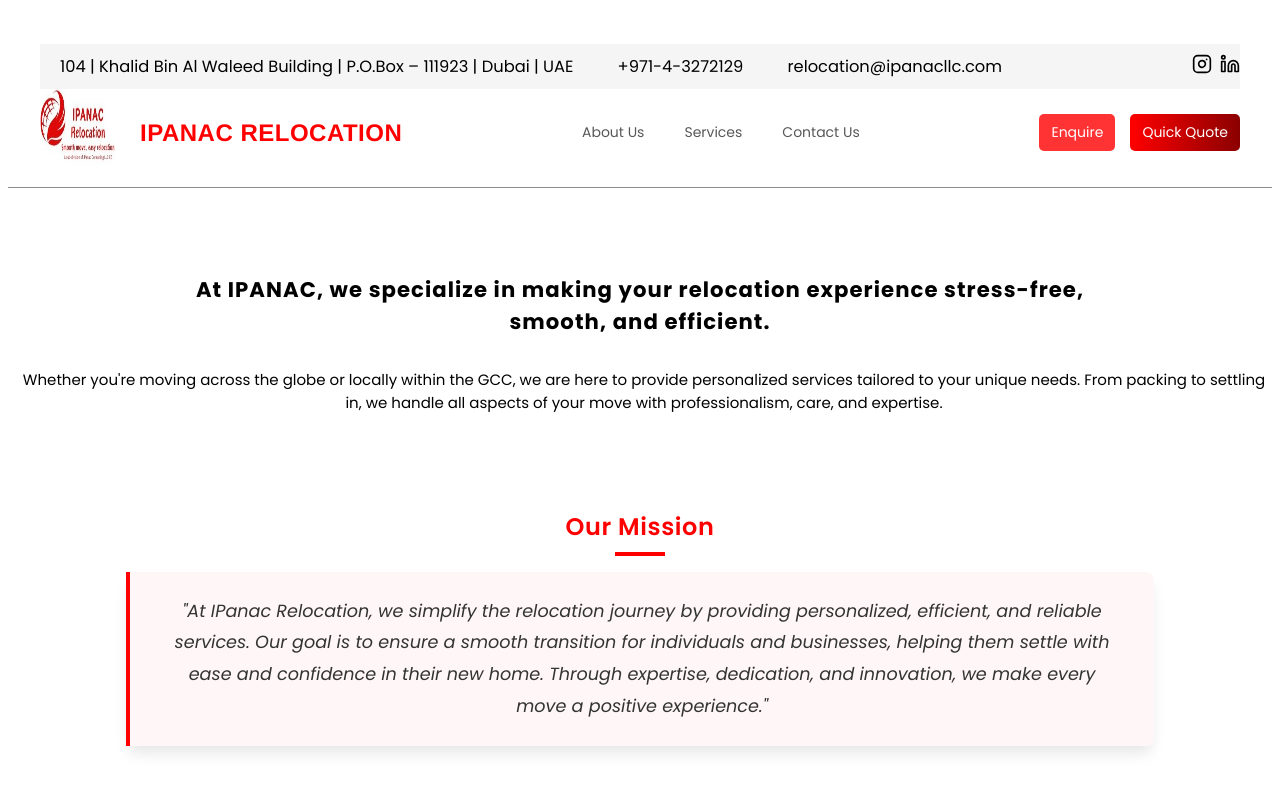
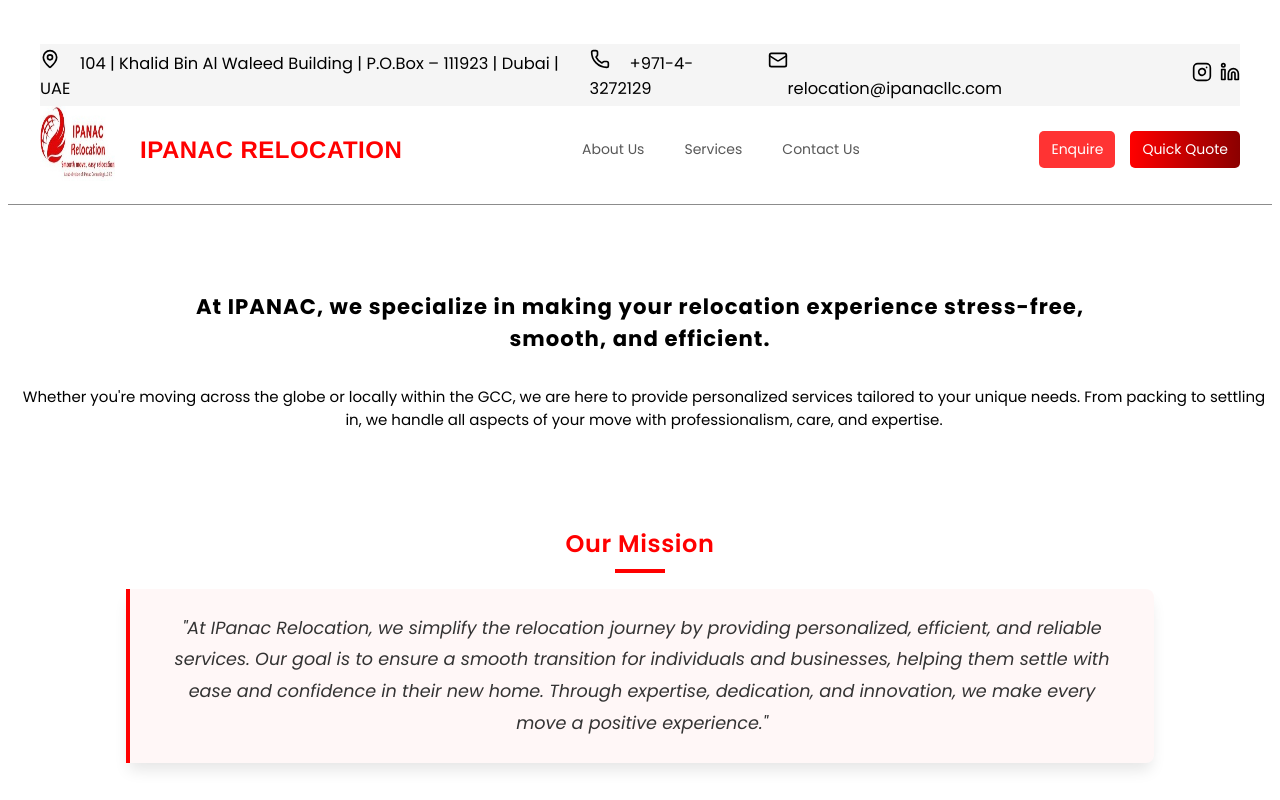
Before and after one commit to Mir-pes/ipanac-1, a React (Vite) app: page / in a window 1280 px wide. Shown: the top 800 px of the page. Built offline with nearby package versions, Linux system fonts and the light colour scheme.

Commit message:
Update navbar.jsx

```diff
--- a/src/navbar.jsx
+++ b/src/navbar.jsx
@@ -1,6 +1,6 @@
 import React from "react";
 import "./Navbar.css"; // Import the CSS file
-import { Menu, X, Instagram, Linkedin } from "lucide-react"; // Add Instagram and Linkedin icons
+import { Menu, X, InstagramIcon, LinkedinIcon, MapPin, Phone, Mail } from "lucide-react"; // Add MapPin, Phone, and Mail icons
 import { useState } from "react";
 import { Link } from "react-router-dom";
 import img from "./assets/IPANAC.jpg";
@@ -17,16 +17,25 @@ function Navbar() {
             <div className="container">
                 {/* Contact Info Section */}
                 <div className="contact-info">
-                    <span className="address">104 | Khalid Bin Al Waleed Building | P.O.Box – 111923 | Dubai | UAE</span>
-                    <span className="phone">+971-4-3272129</span>
+                    <div className="contact-item">
+                        <MapPin className="contact-icon-address" size={20} />
+                        <span className="address">104 | Khalid Bin Al Waleed Building | P.O.Box – 111923 | Dubai | UAE</span>
+                    </div>
+                    <div className="contact-item">
+                        <Phone className="contact-icon" size={20} />
+                        <span className="phone">+971-4-3272129</span>
+                    </div>
                     <div className="email-and-social">
-                        <span className="emailid">relocation@ipanacllc.com</span>
+                        <div className="contact-item">
+                            <Mail className="contact-icon" size={20} />
+                            <span className="emailid">relocation@ipanacllc.com</span>
+                        </div>
                         <div className="social-handles">
                             <a href="https://www.instagram.com/ipanacrelocation/" target="_blank" rel="noopener noreferrer">
-                                <Instagram className="social-icon" size={20} />
+                                <InstagramIcon className="social-icon" size={20} />
                             </a>
                             <a href="https://www.linkedin.com/company/ipanac-relocation/" target="_blank" rel="noopener noreferrer">
-                                <Linkedin className="social-icon" size={20} />
+                                <LinkedinIcon className="social-icon" size={20} />
                             </a>
                         </div>
                     </div>
```
